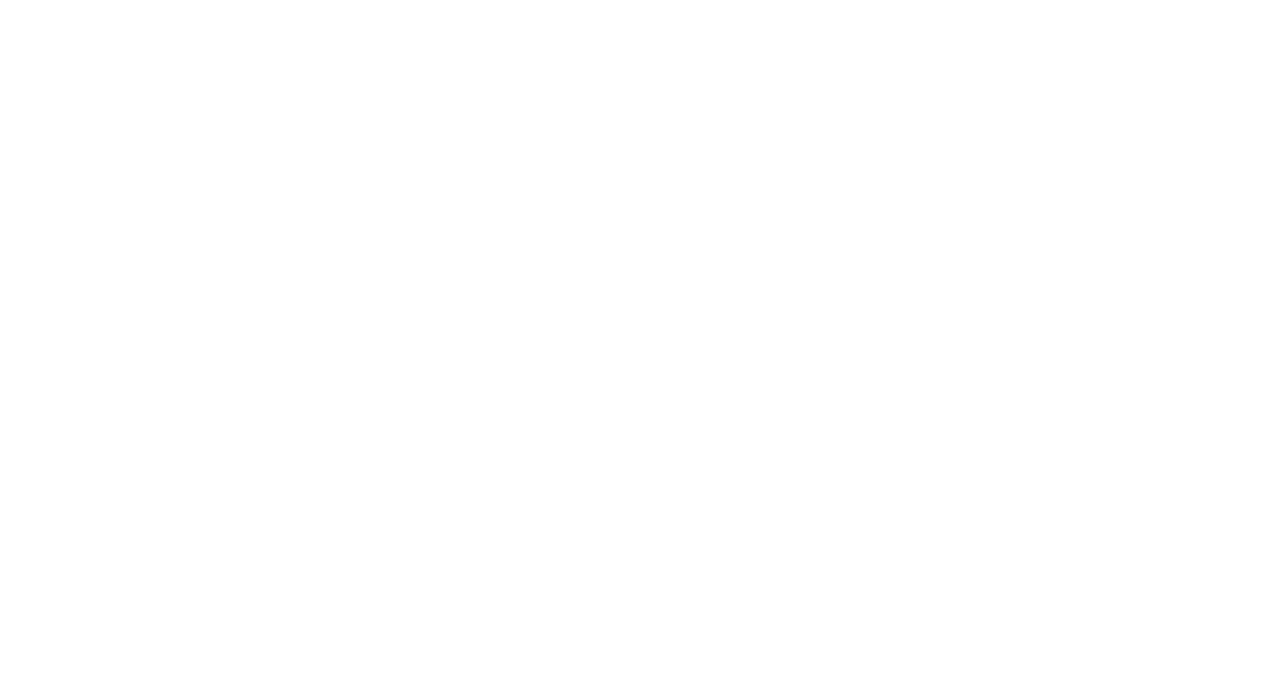
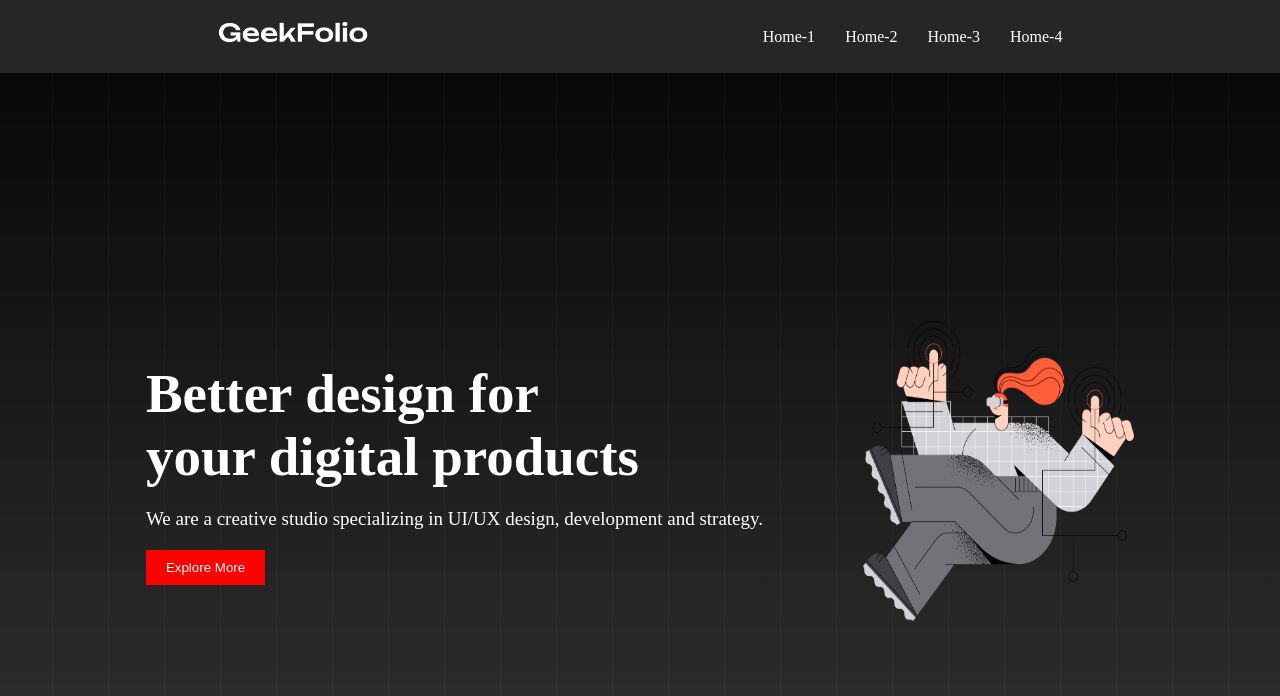
Before and after one commit to sami5671/digital-website, a plain HTML site: page index.html in a window 1280 px wide. Drawn offline with Linux system fonts and the light colour scheme.

Commit message:
Time: 11:40 PM

```diff
--- a/index.html
+++ b/index.html
@@ -4,10 +4,48 @@
     <meta charset="UTF-8" />
     <meta name="viewport" content="width=device-width, initial-scale=1.0" />
     <title>Digital Products</title>
+    <link rel="stylesheet" href="styles/style.css" />
+    <link rel="shortcut icon" href="images/favicon.jpeg" type="image/x-icon" />
   </head>
   <body>
-    <header></header>
-    <main></main>
+    <header>
+      <nav>
+        <div class="nav-header">
+          <div class="nav-logo">
+            <img class="image-1" src="logo/logo-light.png" alt="" />
+          </div>
+          <div class="nav-list">
+            <li>Home-1</li>
+            <li>Home-2</li>
+            <li>Home-3</li>
+            <li>Home-4</li>
+          </div>
+        </div>
+      </nav>
+    </header>
+    <!-- end of navigation -->
+
+    <!-- start of main  -->
+    <main>
+      <!-- banner section -->
+      <div class="main-banner">
+        <div class="banner-items">
+          <h1 class="banner-title">
+            Better design for <br />
+            your digital products
+          </h1>
+          <p class="banner-description">
+            We are a creative studio specializing in UI/UX design, development
+            and strategy.
+          </p>
+          <button class="btn-primary">Explore More</button>
+        </div>
+
+        <div class="banner-png">
+          <img class="image-2" src="images/banner.png" alt="" />
+        </div>
+      </div>
+    </main>
     <footer></footer>
   </body>
 </html>
--- /dev/null
+++ b/styles/style.css
@@ -0,0 +1,51 @@
+* {
+  margin: 0;
+  padding: 0;
+}
+.nav-header {
+  background-color: #272626;
+  color: white;
+  display: flex;
+  justify-content: space-around;
+  align-items: center;
+  padding: 20px;
+}
+.image-1 {
+  width: 150px;
+}
+.nav-list {
+  list-style: none;
+  display: flex;
+  gap: 30px;
+}
+/* banner section */
+.main-banner {
+  width: 100%;
+  height: 100vh;
+  background-image: url(../images/background.png),
+    linear-gradient(rgb(8, 8, 8), rgb(53, 53, 53));
+  background-position: center;
+  justify-content: center;
+  color: white;
+  align-items: center;
+  display: flex;
+  gap: 100px;
+}
+.image-2 {
+  width: 271px;
+  height: 300px;
+}
+.banner-title {
+  font-size: 55px;
+  margin-bottom: 20px;
+}
+.banner-description {
+  font-size: 19px;
+  margin-bottom: 20px;
+}
+.btn-primary {
+  padding: 10px 20px;
+  background-color: red;
+  border: none;
+  color: white;
+}
```
Also changed, not shown: images/favicon.jpeg (added).
